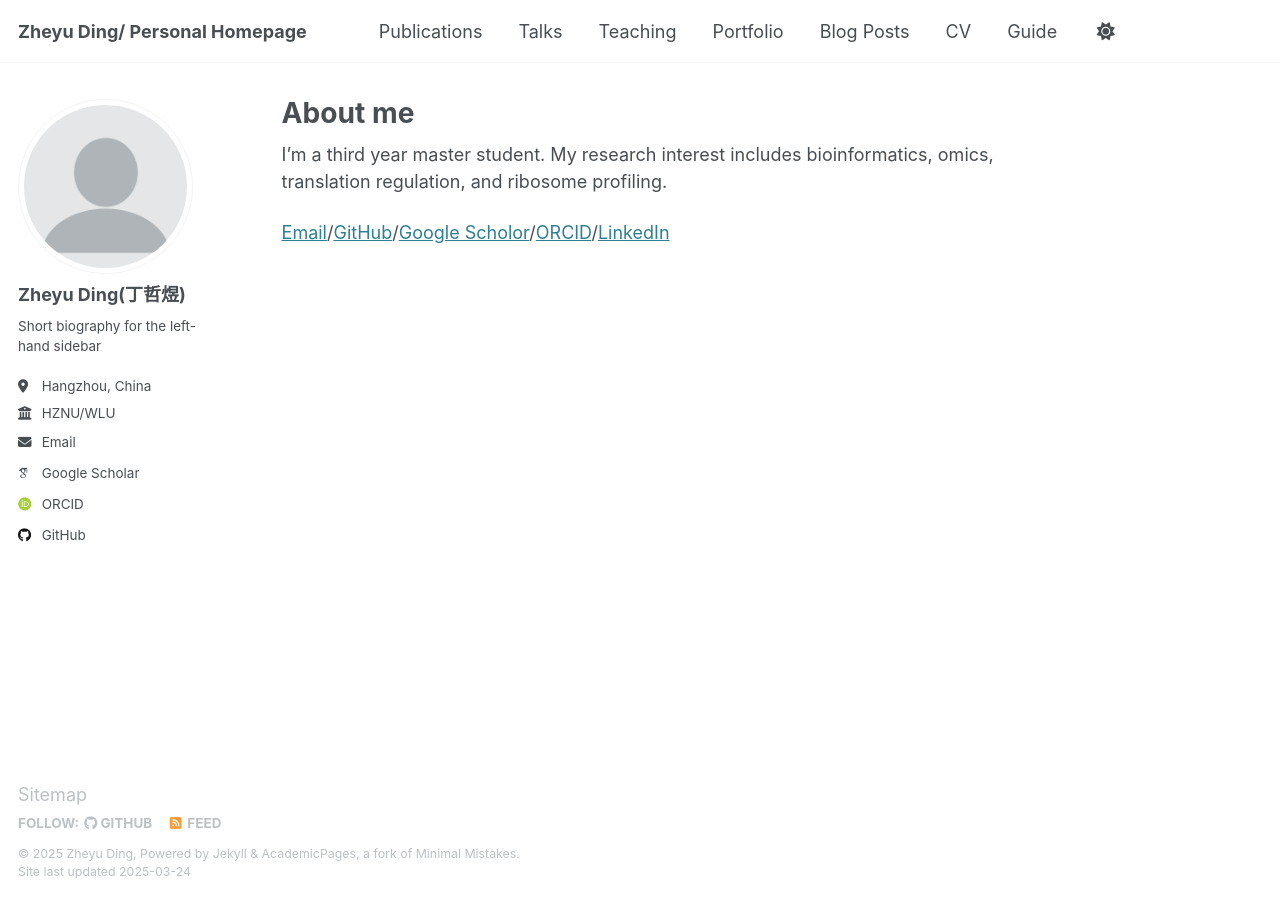
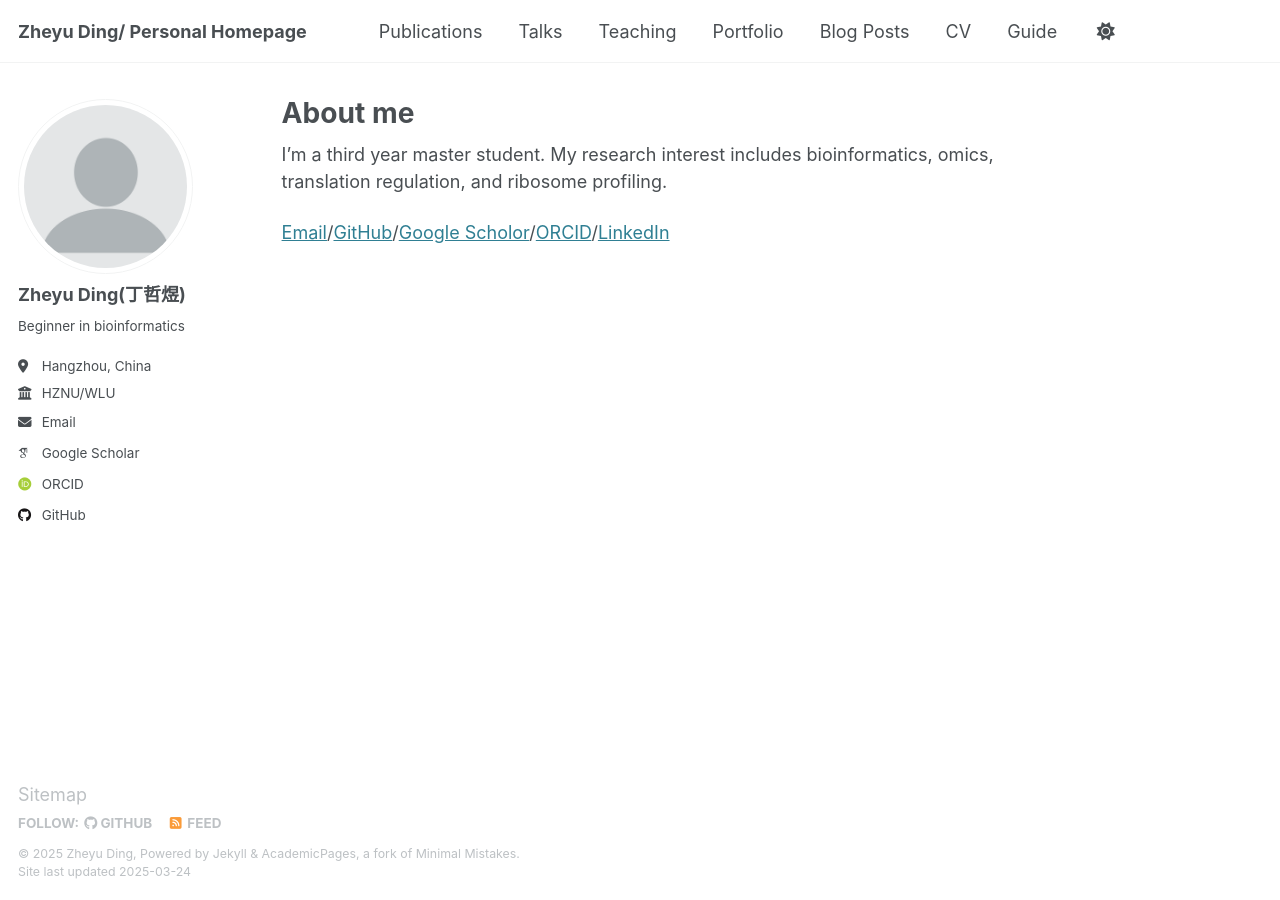
Before and after one commit to Zheyu-Ding/Zheyu-Ding.github.io, a Jekyll site: the page built from _pages/about.md, in a window 1280 px wide. Built offline with Jekyll 4.4.1, drawn with Linux system fonts in a browser that asks for light colours; some web fonts are replaced.

Commit message:
Update _config.yml

```diff
--- a/_config.yml
+++ b/_config.yml
@@ -25,7 +25,7 @@ author:
   avatar           : "profile.png"
   name             : "Zheyu Ding(丁哲煜)"
   pronouns         : # example: "she/her"
-  bio              : "Short biography for the left-hand sidebar"
+  bio              : "Beginner in bioinformatics"
   location         : "Hangzhou, China"
   employer         : "HZNU/WLU"
   uri              : # URL
```
